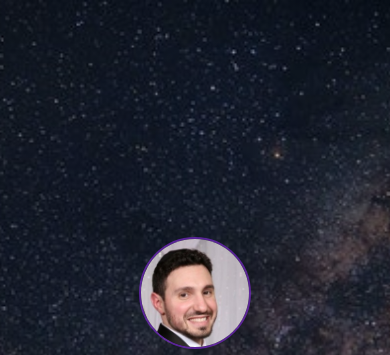
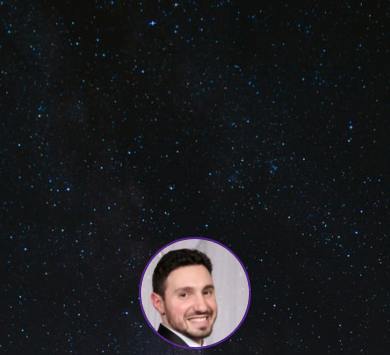
Before and after one commit to MaxTheAmon/comingsoon, a plain HTML site: page index.html in a window 390 px wide. Shown: the top 355 px of the page. Drawn offline with nearby package versions, Linux system fonts and the light colour scheme.

Commit message:
Updated the mobile image

```diff
--- a/css/style.css
+++ b/css/style.css
@@ -35,7 +35,7 @@
 div.flex_container {
   height: 100vh;
   background: linear-gradient(rgba(0, 0, 0, 0.2), rgba(0, 0, 0, 0.2)),
-    url("../Images/pexels-philippe-donn-1169754-small.jpg") no-repeat center
+    url("../Images/ivana-cajina-asuyh-_ZX54-unsplash.jpg") no-repeat center
       center/cover;
   display: flex;
   justify-content: center;
```
Also changed, not shown: Images/ivana-cajina-asuyh-_ZX54-unsplash.jpg (added).
